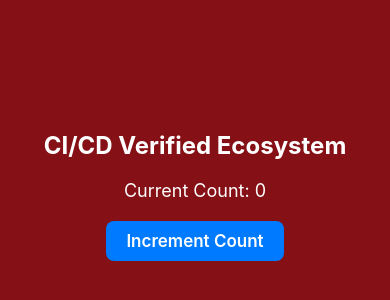
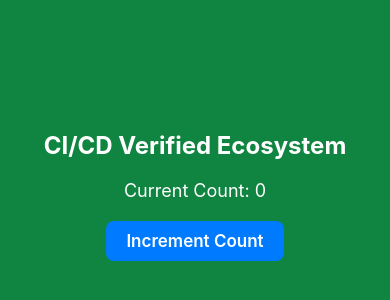
Before and after one commit to villalunacj6-devops/appcicd, a React Native app: screen / in a window 390 px wide. Shown: the part 226-526 px from the top of the page. Built offline with nearby package versions, Linux system fonts and the light colour scheme.

Commit message:
bg change

```diff
--- a/App.tsx
+++ b/App.tsx
@@ -55,7 +55,7 @@ export default function App() {
 const styles = StyleSheet.create({
   safeArea: {
     flex: 1,
-    backgroundColor: '#851016',
+    backgroundColor: '#108541',
   },
   container: {
     flex: 1,
```
